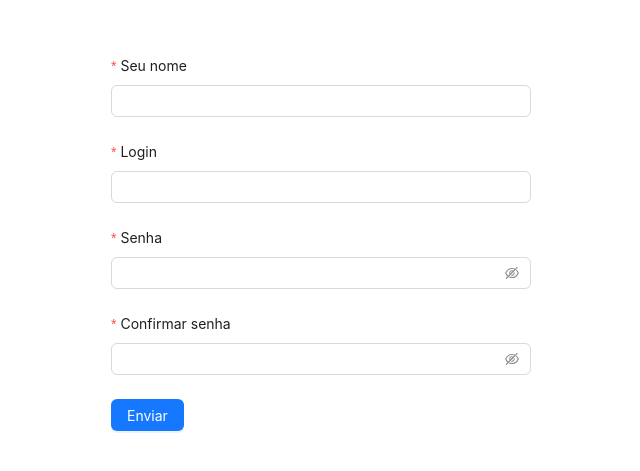
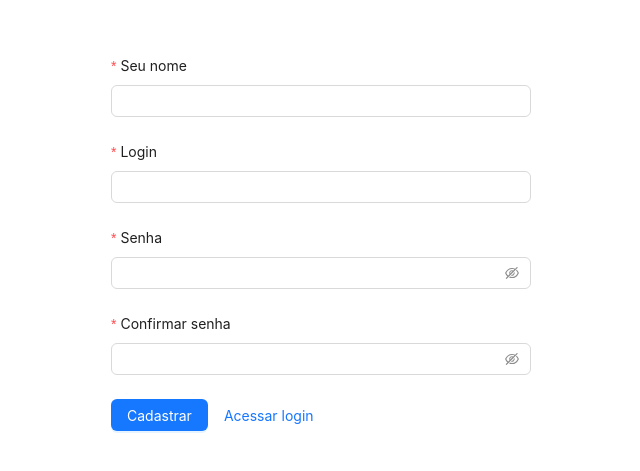
Before and after one commit to EddyPBR/todolist-web, a React (Vite) app: page /cadastro in a window 1280 px wide. Shown: the part 143-614 px from the top of the page, without its empty margins (319-959 px from the left). Built offline with nearby package versions, Linux system fonts and the light colour scheme.

Commit message:
:sparkles: create routes in the application

```diff
--- a/src/App.tsx
+++ b/src/App.tsx
@@ -1,10 +1,28 @@
 import { Flex } from "antd";
 import { CreateUserForm } from "./components/CreateUserForm";
+import { LoginForm } from "./components/LoginForm";
+
+import { createBrowserRouter, RouterProvider } from "react-router-dom";
+
+const ROUTER = createBrowserRouter([
+  {
+    path: "/",
+    element: <LoginForm />,
+  },
+  {
+    path: "/cadastro",
+    element: <CreateUserForm />,
+  },
+  {
+    path: "/tarefas",
+    element: <h1>Minhas tarefas</h1>
+  }
+]);
 
 export function App() {
   return (
     <Flex justify="center" align="center" style={{ height: "calc(100vh - 20px)" }}>
-      <CreateUserForm />
+      <RouterProvider router={ROUTER} />
     </Flex>
   );
 }
--- a/src/components/CreateUserForm/index.tsx
+++ b/src/components/CreateUserForm/index.tsx
@@ -1,4 +1,5 @@
 import { Button, Form, Input } from "antd";
+import { Link } from "react-router-dom";
 
 export interface ICreateUserForm {
   name?: string;
@@ -65,8 +66,11 @@ export function CreateUserForm() {
 
       <Form.Item>
         <Button type="primary" htmlType="submit">
-          Enviar
+          Cadastrar
         </Button>
+        <Link to="/">
+          <Button type="link">Acessar login</Button>
+        </Link>
       </Form.Item>
     </Form>
   );
--- a/src/components/LoginForm/index.tsx
+++ b/src/components/LoginForm/index.tsx
@@ -1,4 +1,5 @@
 import { Button, Form, Input } from "antd";
+import { Link } from "react-router-dom";
 
 export interface ILoginForm {
   username?: string;
@@ -38,6 +39,9 @@ export function LoginForm() {
         <Button type="primary" htmlType="submit">
           Login
         </Button>
+        <Link to="/cadastro">
+          <Button type="link">Cadastre-se</Button>
+        </Link>
       </Form.Item>
     </Form>
   );
```
